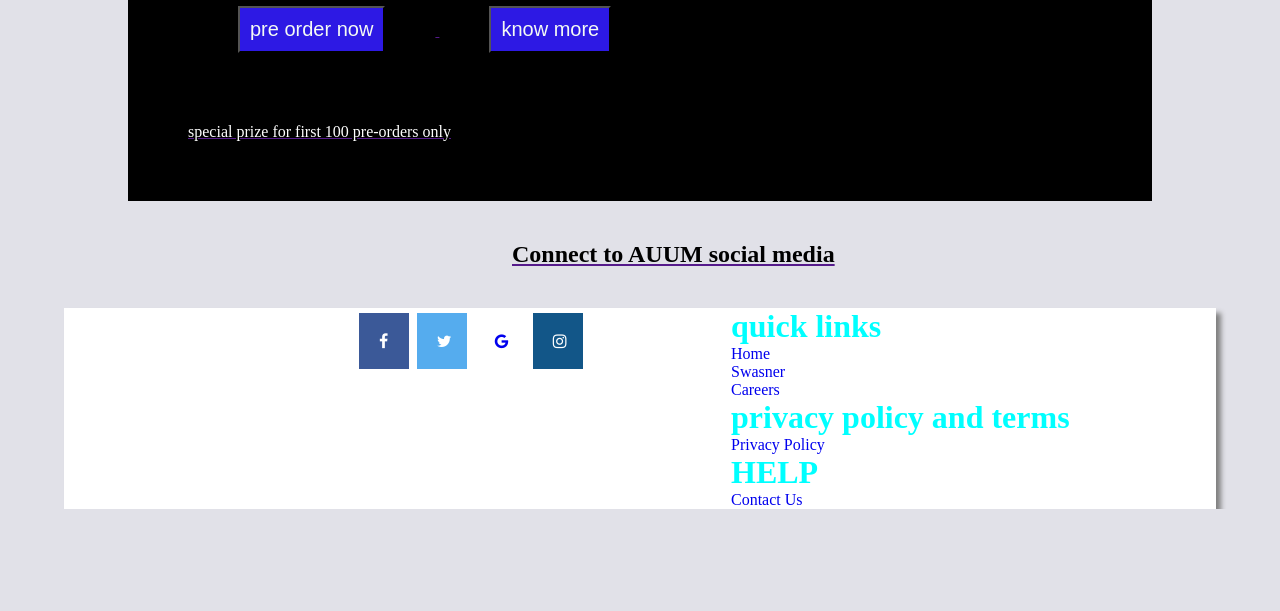
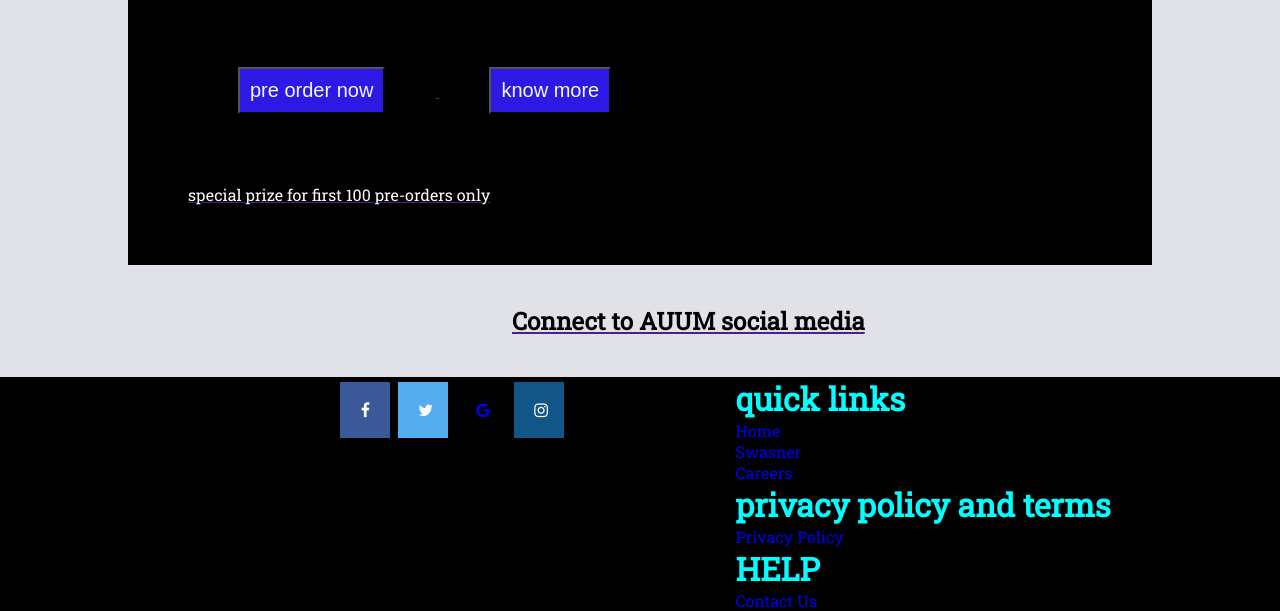
Before and after one commit to CodeMaster17/WEbsite-Template-for-FWB-event-2022, a plain HTML site: page index.html in a window 1280 px wide. Shown: the part 1483-2094 px from the top of the page. Before the commit the page ends 1992 px from the top, so only its background shows below. Drawn offline with Linux system fonts and the light colour scheme.

Commit message:
color of footer changed

```diff
--- a/style.css
+++ b/style.css
@@ -5,6 +5,7 @@
 }
 body{
     background-color: #e1e1e8;
+    font-family: 'Roboto Slab', serif;
 }
 .navbar{
     display: flex;
@@ -195,9 +196,9 @@ h2{
     flex-direction: row;
     justify-content: space-evenly;
     /* border: 2px solid green; */
-    width:90vw;
-    margin: 0 5vw;
-    background-color: white;
+    /* width:90vw; */
+    /* margin: 0 5vw; */
+    background-color: black;
     box-shadow:  5px 5px 5px grey;;
 }
 
```
